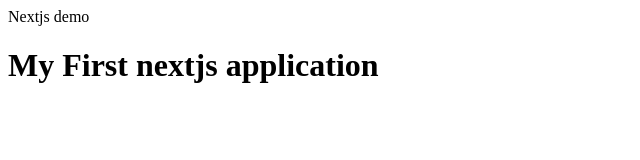
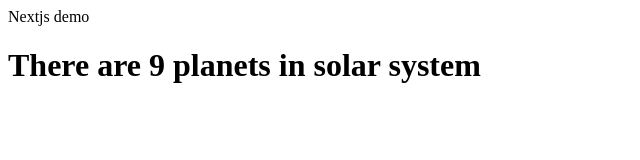
Before and after one commit to shilpa986/nginx-demo, a plain HTML site: page index.html in a window 1280 px wide. Shown: the whole page, without its empty margins (0-640 px from the left). Drawn offline with Linux system fonts and the light colour scheme.

Commit message:
second commit

```diff
--- a/index.html
+++ b/index.html
@@ -1,6 +1,6 @@
 <html>
 <head> Nextjs demo </head>
 <body>
-<h1> My First nextjs application </h1>
+<h1> There are 9 planets in solar system</h1>
 </body>
 </html>
```
